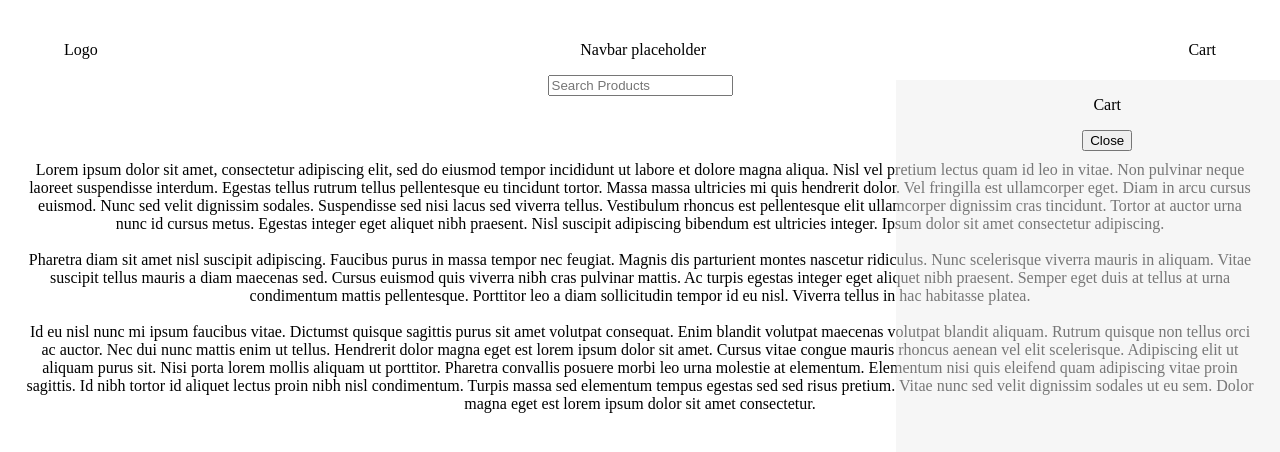
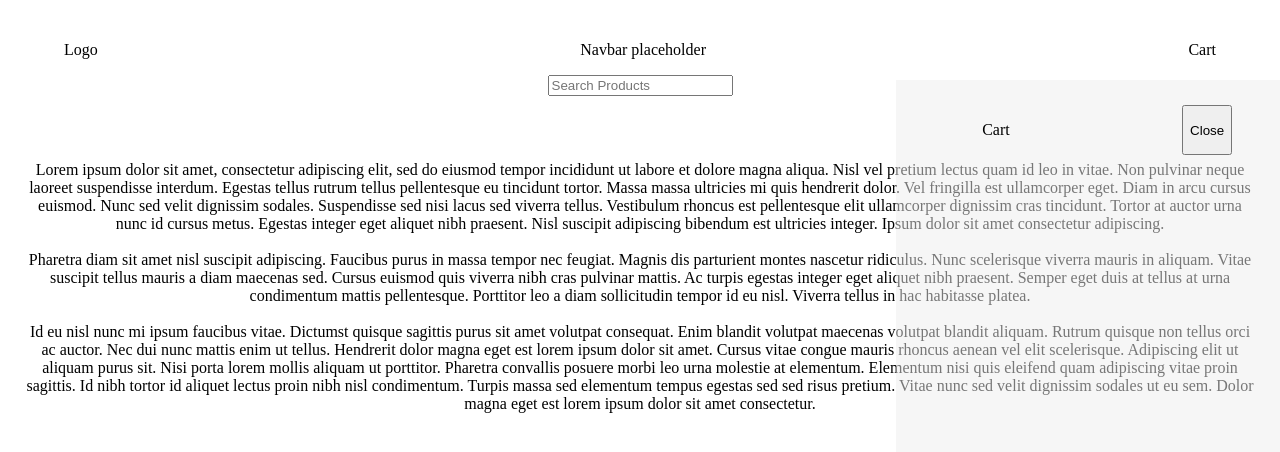
Before and after one commit to Ant-Shell/fe-take-home-mgsa, a React (Vite) app: page / in a window 1280 px wide. Both pictures are taken after a click on the element "Cart". Shown: the top 452 px of the page. Built offline with nearby package versions, Linux system fonts and the light colour scheme; no server answers.

Commit message:
Add modal styling

```diff
--- a/src/components/CartModal/CartModal.css
+++ b/src/components/CartModal/CartModal.css
@@ -7,19 +7,35 @@
   background-color: rgba(238, 238, 238, 0.5);
   margin-left: 70vw;
   margin-top: 10vh;
+  overflow-y: auto;
+  animation: slideIn 0.3s ease-out forwards;
 }
 
-.modal-content-container {
-  background: white;
-  padding: 20px;
-  width: 300px;
-  height: 100%;
-  box-shadow: -2px 0px 5px rgba(0, 0, 0, 0.5);
-  animation: slideIn 0.3s ease-out forwards;
+.cart-modal-header {
+  margin-top: 25px;
+  display: flex;
+  justify-content: space-around;
 }
 
 .cart-modal-button:hover {
   cursor: pointer;
+}
+
+.cart-modal-item-container {
+  display: flex;
+  flex-direction: column;
+  align-items: center;
+}
+
+.cart-modal-item {
+  padding: 15px;
+  height: 200px;
+  width: 200px;
+}
+
+.cart-modal-image {
+  height: 150px;
+  width: 150px;
 }
 
 @keyframes slideIn {
```
